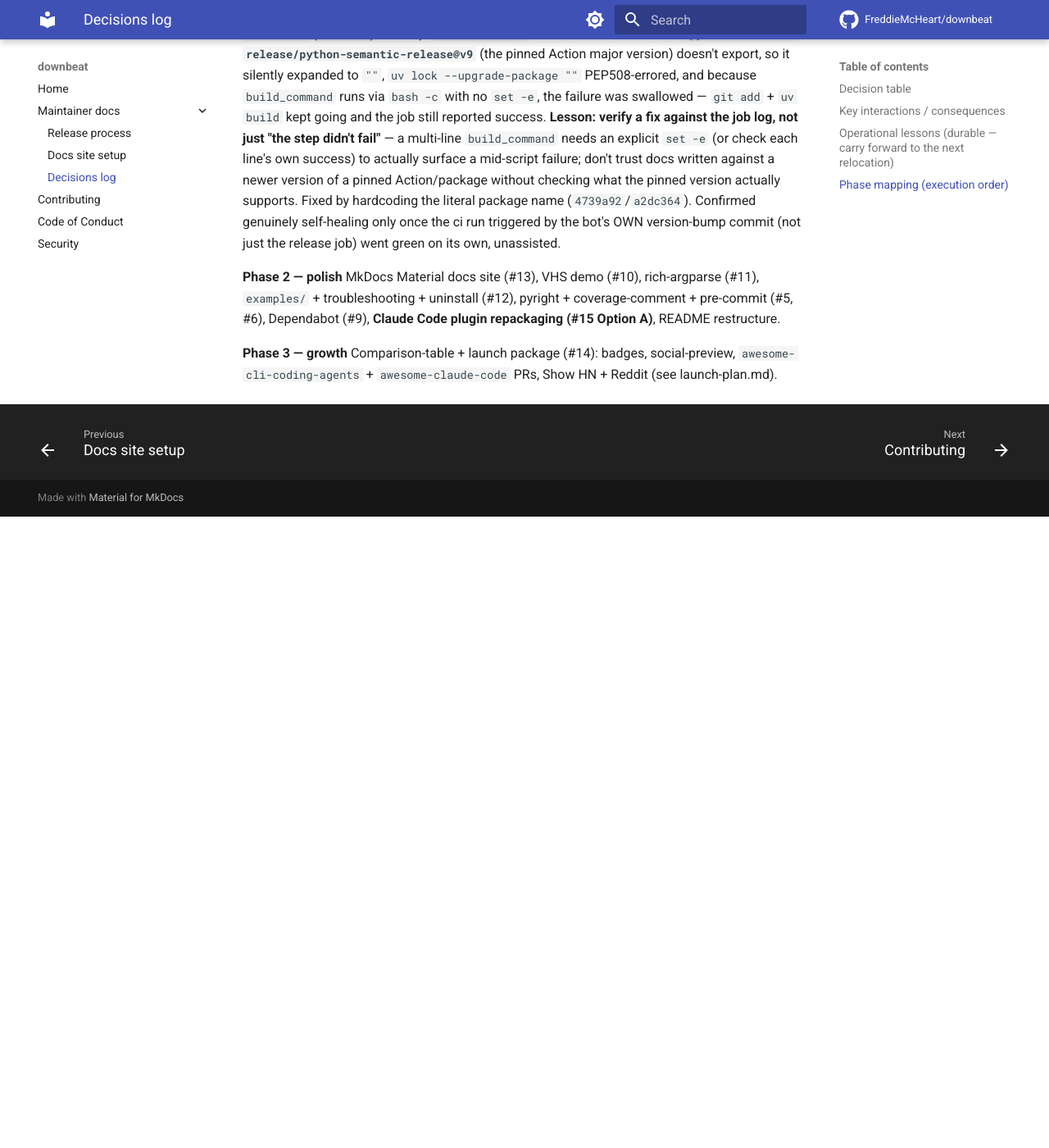
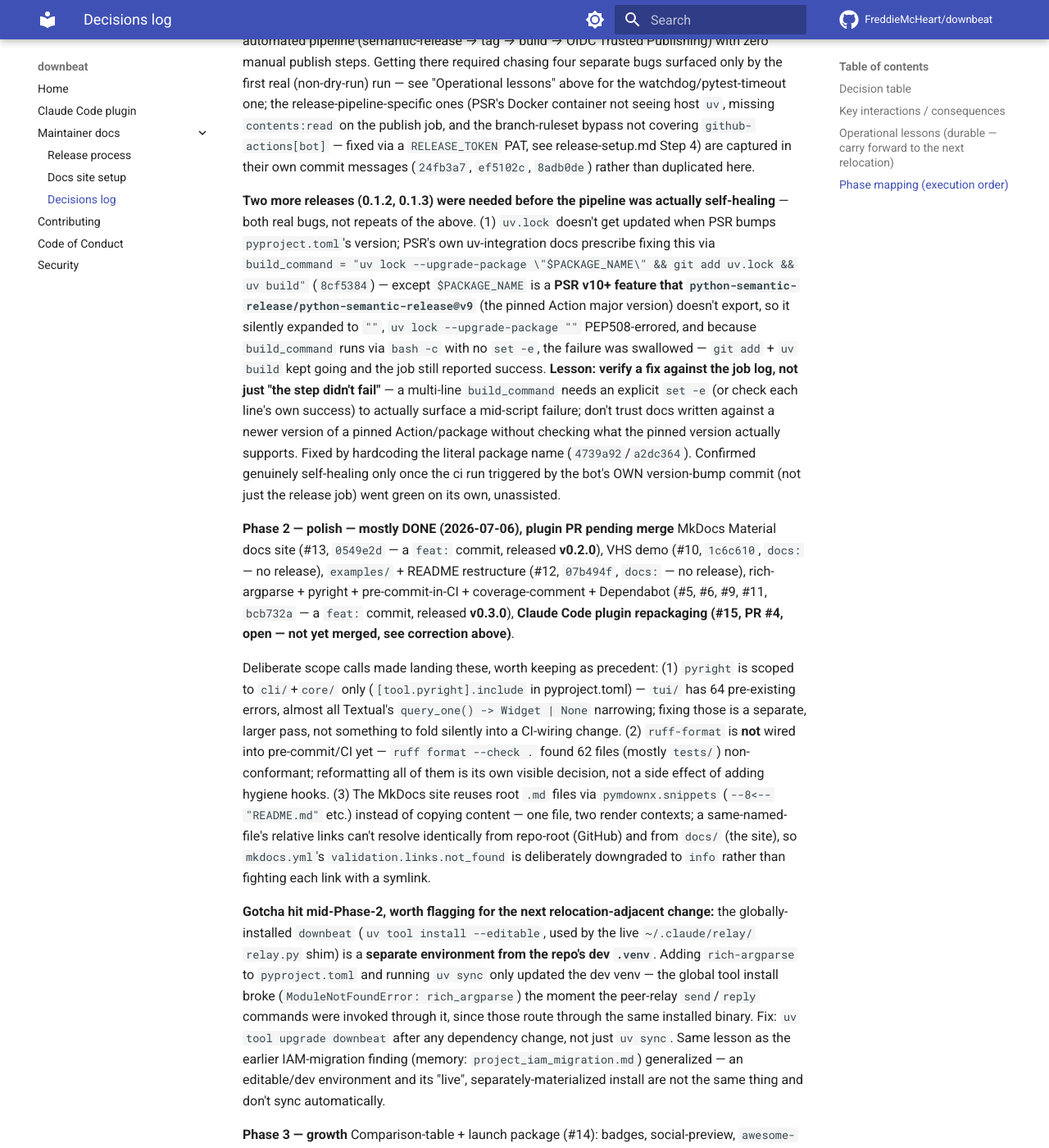
Before and after one commit to FreddieMcHeart/downbeat, an MkDocs documentation site: the page built from docs/decisions.md, in a window 1280 px wide and 1400 px high, scrolled down 4443 px. Shown: the whole window at 82% size. Built offline with MkDocs 1.6.1 and Material for MkDocs 9.7.7, drawn with Linux system fonts in a browser that asks for light colours; comment, search, counter and statistics services are not loaded; before the commit the page ends 5073 px from its top, so only the background shows below that; some of the changed text lies outside the part shown.

Commit message:
feat(plugin): ship a native Claude Code plugin, optional alongside init
* feat(plugin): ship a native Claude Code plugin, optional alongside init

.claude-plugin/plugin.json + hooks/hooks.json (mirrors claude-core-hooks'
shipped shape, reviewed by that repo's maintainer session over relay).
hooks/, commands/, skills/downbeat/ are symlinks into src/downbeat's
existing packaged assets — one source of truth for both the PyPI
distribution and the plugin distribution, not two copies to keep in sync
by hand.

`downbeat init` gains _is_plugin_enabled() (claude plugin list --json,
fails open on any error) and checks it before hand-merging hooks into
settings.json: plugin enabled -> skip the hand-merge (it's redundant,
plugin hooks are already native); plugin enabled AND legacy hand-merged
entries already present -> print an explicit double-fire warning instead
of silently doing nothing (a real gap flagged in review — HOOK_NAMES
substring detection isn't enough to safely remove entries, so this ships
as a loud warning + docs/plugin.md manual-fix steps, not an automated
migration). Plugin not detected -> unchanged existing hand-merge behavior.
This is additive, not a replacement: downbeat is a general local message
bus, not Claude-Code-only, so init must keep working without the plugin.

.claude-plugin/plugin.json's version is synced to pyproject.toml's on
every release via build_command (stdlib re+json, verified against the
actual TOML-parsed script end-to-end, not just eyeballed).

--migrate-to-plugin (exact-command-string removal + drop-empty-groups,
per review feedback) is deliberately out of scope here — a fast-follow.

* docs: correct decisions.md's #15 plugin-supersedes-installer claim

The original research note assumed the plugin would supersede init's
hand-merge entirely ("no settings.json surgery") — that turned out wrong
once actually scoped with the sibling claude-core-hooks plugin session:
downbeat is a general-purpose PyPI tool, not Claude-Code-only, so init
has to keep working permanently, not just as a fallback being phased out.
Corrected with what actually shipped in PR #4. Also updates Phase 2's
status (mostly done, plugin PR pending merge) with real commit refs, the
pyright/ruff-format scoping calls made along the way, and the uv tool
install vs dev .venv gotcha that broke the global `downbeat` binary
mid-session.

````diff
--- a/README.md
+++ b/README.md
@@ -39,6 +39,11 @@
 skipped, and a hook that differs from the bundled copy is **kept** (your local edit
 wins) unless you pass `--force`. settings.json edits never clobber non-relay hooks
 sharing the same event/matcher.
+
+downbeat also ships as a native **Claude Code plugin** (`claude plugin install
+downbeat`) — an optional, Claude-Code-only fast path alongside `init`'s hand-merge,
+not a replacement for it. See [docs/plugin.md](./docs/plugin.md) for how the two
+coexist (and what to do if you ran `init` before installing the plugin).
 
 ## Use
 
--- a/docs/decisions.md
+++ b/docs/decisions.md
@@ -33,7 +33,22 @@
 ## Key interactions / consequences
 
 - **semantic-release cluster (#4 + #7 + CHANGELOG):** pulls **Conventional Commits** in *now* (not deferred). Version, CHANGELOG, tags, and PyPI publish all derive from commit history (`fix:`→patch, `feat:`→minor, `feat!:`/`BREAKING CHANGE:`→major). Add **commitlint** to `.pre-commit-config.yaml` to enforce. Full-auto (7a) = a merge to `main` can publish to PyPI with no human gate — accepted trade; mitigate with strong CI as the gate (tests + pyright + coverage must pass before merge).
-- **#15 supersedes the installer:** the Claude Code plugin (Option A) replaces the `downbeat init` settings.json-merge approach shipped in `290fc9c`. The parent wired `mondu-harness` git-ignores around that installer — those become obsolete when the plugin lands (Phase 2). **Heads-up to the parent recommended.** `init` survives only as a standalone fallback.
+- **#15 correction (2026-07-06, PR #4): the plugin does NOT supersede the installer** — this
+  row's original framing ("SUPERSEDES the settings.json-merge installer", "no settings.json
+  surgery") turned out wrong once actually scoped with the sibling `claude-core-hooks` plugin
+  session over relay. downbeat is a general-purpose PyPI tool (`uv tool install downbeat`),
+  not Claude-Code-only, so `init`'s hand-merge into `settings.json` has to keep working
+  permanently for non-plugin installs — it is a **co-equal baseline path**, not a fallback
+  being phased out. What actually shipped: `_is_plugin_enabled()` (`claude plugin list --json`,
+  fails open) gates `init`'s hand-merge — skip it if the plugin's already active, but if
+  hand-merged entries from a *prior* `init` run already exist alongside a newly-installed
+  plugin, print an explicit double-fire **WARNING** (caught in peer review — `HOOK_NAMES`
+  substring detection isn't safe enough to auto-remove entries) rather than silently doing
+  nothing. `hooks/`, `commands/`, `skills/downbeat/` are symlinks into the existing
+  `src/downbeat/assets/`-packaged files — one source of truth for both distribution channels.
+  No marketplace registration yet (local-path/git install only). `--migrate-to-plugin` (exact
+  command-string match + drop-empty-groups, not substring) is an explicit fast-follow, not in
+  this PR. See [plugin.md](./plugin.md) and PR #4.
 - **Name migration** (`claude-relay → downbeat`) is tracked separately in launch-plan.md; it must precede the first PyPI release (#12) and the plugin marketplace slug (#15).
 - **#4/#7 pipeline is code-complete but not yet LIVE:** `release.yml` + the semantic-release config landed in `8883258`, but three GitHub/PyPI web-console steps (Trusted Publisher registration, `pypi` environment, branch-protection status checks) can't be done from a CLI session — see [release-setup.md](./release-setup.md) for the exact runbook. Do those steps AFTER the rename (Step 1 registers the PyPI project name).
 
@@ -119,8 +134,36 @@
 Confirmed genuinely self-healing only once the ci run triggered by the bot's OWN version-bump
 commit (not just the release job) went green on its own, unassisted.
 
-**Phase 2 — polish**
-MkDocs Material docs site (#13), VHS demo (#10), rich-argparse (#11), `examples/` + troubleshooting + uninstall (#12), pyright + coverage-comment + pre-commit (#5, #6), Dependabot (#9), **Claude Code plugin repackaging (#15 Option A)**, README restructure.
+**Phase 2 — polish — mostly DONE (2026-07-06), plugin PR pending merge**
+MkDocs Material docs site (#13, `0549e2d` — a `feat:` commit, released **v0.2.0**), VHS demo
+(#10, `1c6c610`, `docs:` — no release), `examples/` + README restructure (#12, `07b494f`,
+`docs:` — no release),
+rich-argparse + pyright + pre-commit-in-CI + coverage-comment + Dependabot (#5, #6, #9, #11,
+`bcb732a` — a `feat:` commit, released **v0.3.0**), **Claude Code plugin repackaging (#15,
+PR #4, open — not yet merged, see correction above)**.
+
+Deliberate scope calls made landing these, worth keeping as precedent: (1) `pyright` is scoped
+to `cli/`+`core/` only (`[tool.pyright].include` in pyproject.toml) — `tui/` has 64
+pre-existing errors, almost all Textual's `query_one() -> Widget | None` narrowing; fixing
+those is a separate, larger pass, not something to fold silently into a CI-wiring change. (2)
+`ruff-format` is **not** wired into pre-commit/CI yet — `ruff format --check .` found 62 files
+(mostly `tests/`) non-conformant; reformatting all of them is its own visible decision, not a
+side effect of adding hygiene hooks. (3) The MkDocs site reuses root `.md` files via
+`pymdownx.snippets` (`--8<-- "README.md"` etc.) instead of copying content — one file, two
+render contexts; a same-named-file's relative links can't resolve identically from repo-root
+(GitHub) and from `docs/` (the site), so `mkdocs.yml`'s `validation.links.not_found` is
+deliberately downgraded to `info` rather than fighting each link with a symlink.
+
+**Gotcha hit mid-Phase-2, worth flagging for the next relocation-adjacent change:** the
+globally-installed `downbeat` (`uv tool install --editable`, used by the live `~/.claude/relay/
+relay.py` shim) is a **separate environment from the repo's dev `.venv`**. Adding
+`rich-argparse` to `pyproject.toml` and running `uv sync` only updated the dev venv — the
+global tool install broke (`ModuleNotFoundError: rich_argparse`) the moment the peer-relay
+`send`/`reply` commands were invoked through it, since those route through the same installed
+binary. Fix: `uv tool upgrade downbeat` after any dependency change, not just `uv sync`. Same
+lesson as the earlier IAM-migration finding (memory: `project_iam_migration.md`) generalized —
+an editable/dev environment and its "live", separately-materialized install are not the same
+thing and don't sync automatically.
 
 **Phase 3 — growth**
 Comparison-table + launch package (#14): badges, social-preview, `awesome-cli-coding-agents` + `awesome-claude-code` PRs, Show HN + Reddit (see launch-plan.md).
--- /dev/null
+++ b/docs/plugin.md
@@ -0,0 +1,57 @@
+# Claude Code plugin
+
+downbeat ships as a native [Claude Code plugin](https://docs.claude.com/en/docs/claude-code/plugins)
+(`.claude-plugin/plugin.json` + `hooks/hooks.json`, at the repo root) — an
+**optional**, Claude-Code-only fast path alongside `downbeat init`'s
+existing hand-merge into `settings.json`. It doesn't replace `init`: downbeat
+is a general local message bus, not a Claude-Code-only tool, so `init`'s
+settings.json hand-merge remains the baseline path that works everywhere.
+
+## Install
+
+```
+claude plugin install downbeat
+```
+
+(exact source — marketplace, git, or local path — depends on how you've
+registered downbeat as a plugin source; see Claude Code's own plugin docs).
+
+## How coexistence works
+
+`downbeat init` checks whether the `downbeat` plugin is installed **and**
+enabled (`claude plugin list --json`) before hand-merging hooks into
+`settings.json`:
+
+- **Plugin enabled, no prior `init` run:** hand-merge is skipped entirely —
+  the plugin's own `hooks/hooks.json` is natively loaded by Claude Code, so
+  there's nothing for `init` to add.
+- **Plugin enabled, `init` was already run before you installed the
+  plugin:** `init` prints an explicit **WARNING** about double-firing (both
+  the old hand-merged entries in `settings.json` *and* the plugin's own
+  hooks would fire on every event) instead of silently doing nothing.
+- **Plugin not detected** (not installed, or the `claude` CLI itself isn't
+  on `PATH`): `init` falls back to today's hand-merge, unchanged.
+
+The check fails open — any error running `claude plugin list --json`
+(missing binary, timeout, bad JSON) is treated as "plugin not detected", so
+a broken or absent Claude Code CLI never blocks `init`'s fallback path.
+
+## If you get the double-fire warning
+
+There's no automated migration yet (`downbeat init --migrate-to-plugin` is
+planned but not built — see the project's decisions log). Until then, fix it
+manually:
+
+1. Open `~/.claude/settings.json`.
+2. Under `hooks`, find the `UserPromptSubmit`, `SessionStart`
+   (`startup|resume`), and `PostToolUse` (`Bash`) entries whose `command`
+   points at `<home>/.claude/hooks/relay-inbox.py` or
+   `relay-poll-offer.py`.
+3. Remove those specific hook objects (leave any other hooks in the same
+   entry — e.g. a `cost-discipline.py` entry sharing the same event/matcher
+   — untouched).
+4. If removing them empties out an entry's `hooks` list, delete the whole
+   entry.
+
+`downbeat init --force` does **not** do this for you — it only re-verifies
+the hand-merge path, which is exactly what you're trying to stop using.
--- a/mkdocs.yml
+++ b/mkdocs.yml
@@ -32,6 +32,17 @@
     - content.code.copy
     - content.action.edit
 
+validation:
+  links:
+    # index.md (this site's home) is `--8<--`-included from the repo-root
+    # README.md verbatim, so every relative link in it is written for
+    # GitHub's repo-root context, not this docs_dir. That mismatch is
+    # intentional (single source of truth over two-copies-to-drift) — see
+    # docs-site-setup.md — so a link mkdocs can't resolve here is expected,
+    # not a real broken link; downgrading `not_found` keeps strict mode
+    # useful for genuine mistakes without failing on this known pattern.
+    not_found: info
+
 markdown_extensions:
   - admonition
   - tables
@@ -47,6 +58,7 @@
 
 nav:
   - Home: index.md
+  - Claude Code plugin: plugin.md
   - Maintainer docs:
       - Release process: release-setup.md
       - Docs site setup: docs-site-setup.md
--- a/pyproject.toml
+++ b/pyproject.toml
@@ -138,10 +138,24 @@
 # 0.1.2) — silently, because build_command has no `set -e`, so `git add` +
 # `uv build` kept running after the failed line and the job still reported
 # success. Confirmed via the actual job log, not assumed from docs alone.
+#
+# .claude-plugin/plugin.json's own `version` field is kept in sync with this
+# one via the same commit — stdlib re+json (not tomllib), verified working
+# locally on both an already-in-sync and a deliberately-mismatched value,
+# in case the PSR docker container's Python is older than 3.11.
 build_command = """
 pip install uv
 uv lock --upgrade-package "downbeat"
 git add uv.lock
+python3 -c '
+import json, re, pathlib
+version = re.search("version = \\"([^\\"]+)\\"", pathlib.Path("pyproject.toml").read_text()).group(1)
+p = pathlib.Path(".claude-plugin/plugin.json")
+d = json.loads(p.read_text())
+d["version"] = version
+p.write_text(json.dumps(d, indent=2) + "\\n")
+'
+git add .claude-plugin/plugin.json
 uv build
 """
 major_on_zero = false  # pre-1.0: breaking changes bump MINOR, not straight to 1.0.0
````
Also changed, not shown: commands/relay-monitor.md (added, +1 -0 lines), commands/relay-peers.md (added, +1 -0 lines), commands/relay-register.md (added, +1 -0 lines), commands/relay-reply.md (added, +1 -0 lines), commands/relay-send.md (added, +1 -0 lines), 7 other files.
